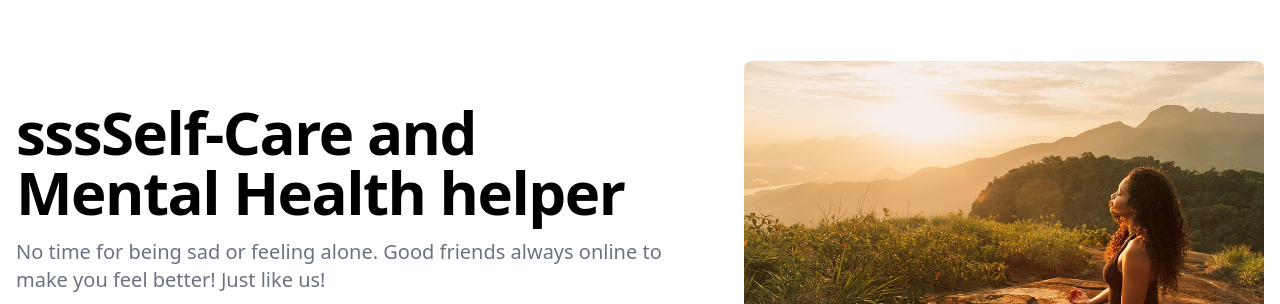
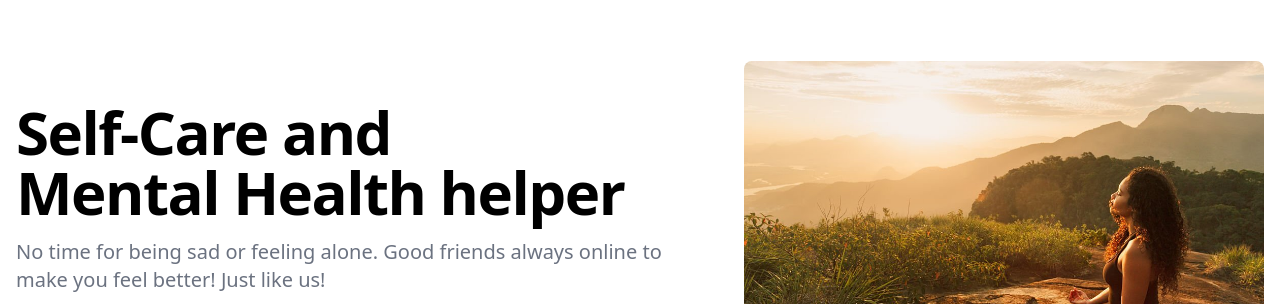
Before and after one commit to alefkheh/HoFin, a website: page index.html in a window 1280 px wide. Shown: the part 51-355 px from the top of the page. Drawn offline with nearby package versions, Linux system fonts and the light colour scheme.

Commit message:
Update index.html

```diff
--- a/index.html
+++ b/index.html
@@ -84,7 +84,7 @@
                 <div class="lg:hidden sm:mt-20 col-span-5 flex ">
                 <img src="./images/hero2.jpg" alt="hero image" class="rounded-lg">
             </div>
-                <h1 class="max-w-2xl mb-4 text-4xl font-extrabold leading-none tracking-tight md:text-5xl xl:text-6xl dark:text-white">sssSelf-Care and <br>Mental Health helper</h1>
+                <h1 class="max-w-2xl mb-4 text-4xl font-extrabold leading-none tracking-tight md:text-5xl xl:text-6xl dark:text-white">Self-Care and <br>Mental Health helper</h1>
                 <p class="max-w-2xl mb-6 font-notlightnotmedium text-gray-500 lg:mb-8 md:text-lg lg:text-xl dark:text-gray-400">No time for being sad or feeling alone. Good friends always online to make you feel better! Just like us!</p>
                 <div class="space-y-4 sm:flex sm:space-y-0 sm:space-x-4">
                     <a href="https://github.com/themesberg/landwind" class="block items-center justify-center px-0 py-0 text-sm font-medium text-center text-gray-900   rounded-lg sm:w-auto hover:bg-gray-100 focus:ring-4 focus:ring-gray-100 dark:text-white dark:border-gray-700 dark:hover:bg-gray-700 dark:focus:ring-gray-800"><img src="appStorePreOrder.svg">
```
